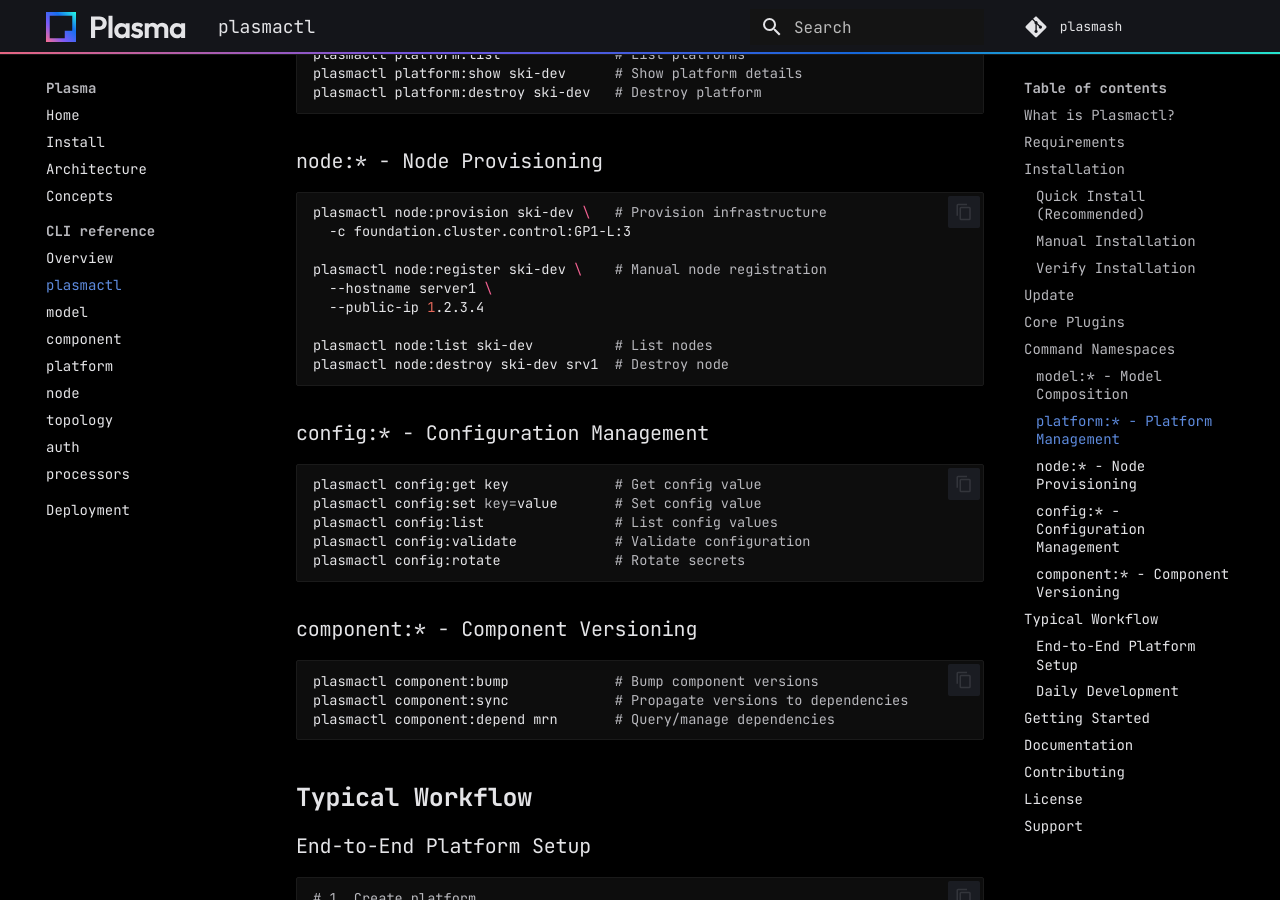
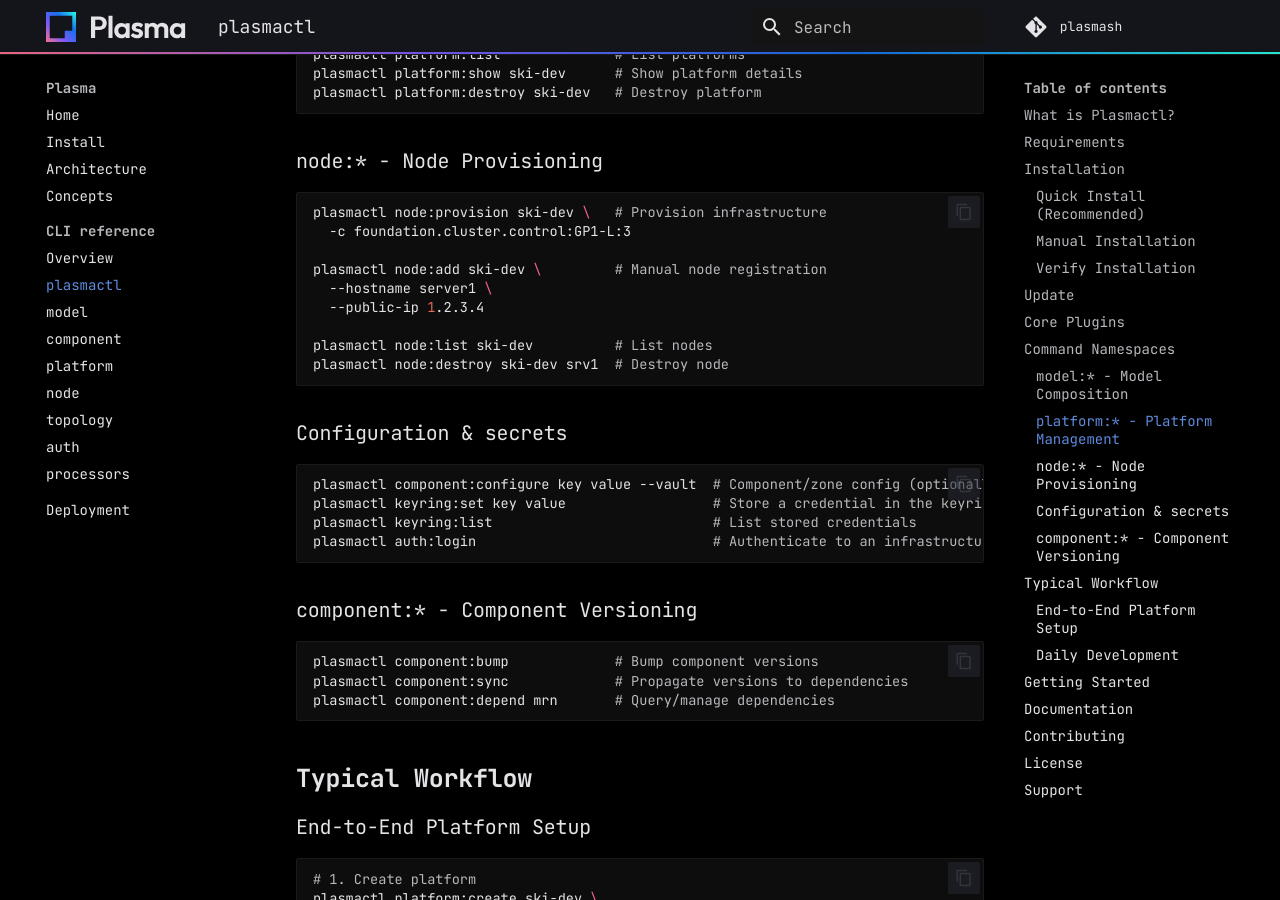
Before and after one commit to plasmash/docs, an MkDocs documentation site: the page built from docs/cli/plasmactl.md, in a window 1280 px wide and 900 px high, scrolled down 2220 px. Built offline with MkDocs 1.6.1 and Material for MkDocs 9.7.7, drawn with Linux system fonts in a browser that asks for light colours.

Commit message:
fix(docs): correct stale CLI commands to match shipped binary
Upstream plugin READMEs lagged the CLI: model:delete->model:remove,
node:register->node:add, and the config:* namespace is now
component:configure + keyring:/auth:. Add a note pointing to
'plasmactl <ns> --help' as authoritative.

````diff
--- a/docs/cli/plasmactl.md
+++ b/docs/cli/plasmactl.md
@@ -88,7 +88,7 @@ plasmactl platform:destroy ski-dev   # Destroy platform
 plasmactl node:provision ski-dev \   # Provision infrastructure
   -c foundation.cluster.control:GP1-L:3
 
-plasmactl node:register ski-dev \    # Manual node registration
+plasmactl node:add ski-dev \         # Manual node registration
   --hostname server1 \
   --public-ip 1.2.3.4
 
@@ -96,14 +96,13 @@ plasmactl node:list ski-dev          # List nodes
 plasmactl node:destroy ski-dev srv1  # Destroy node
 ```
 
-### config:* - Configuration Management
+### Configuration & secrets
 
 ```bash
-plasmactl config:get key             # Get config value
-plasmactl config:set key=value       # Set config value
-plasmactl config:list                # List config values
-plasmactl config:validate            # Validate configuration
-plasmactl config:rotate              # Rotate secrets
+plasmactl component:configure key value --vault  # Component/zone config (optionally vaulted)
+plasmactl keyring:set key value                  # Store a credential in the keyring
+plasmactl keyring:list                           # List stored credentials
+plasmactl auth:login                             # Authenticate to an infrastructure provider
 ```
 
 ### component:* - Component Versioning
````
Also changed, not shown: docs/cli/index.md (+1 -1 lines), docs/cli/model.md (+3 -3 lines), docs/cli/node.md (+2 -2 lines).
